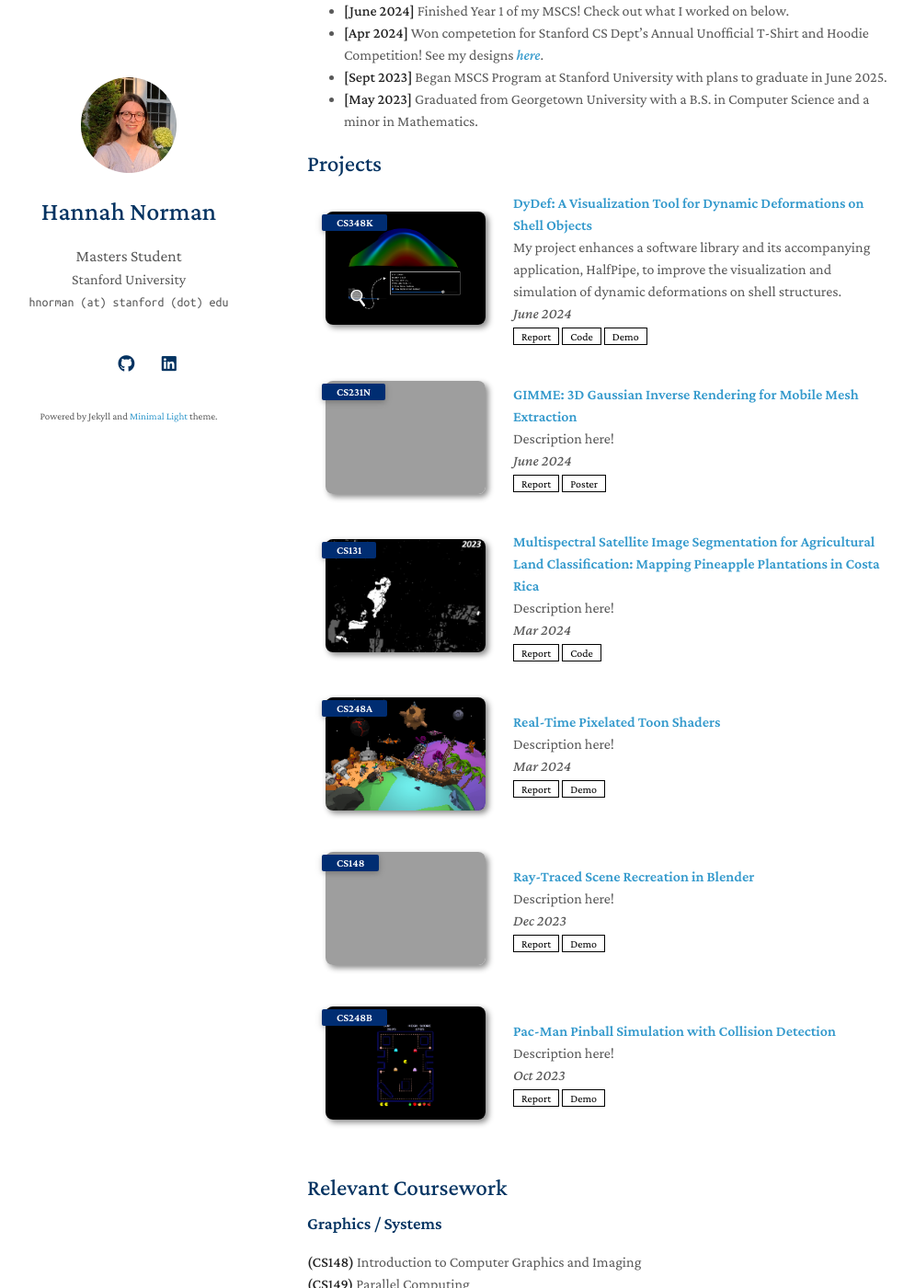
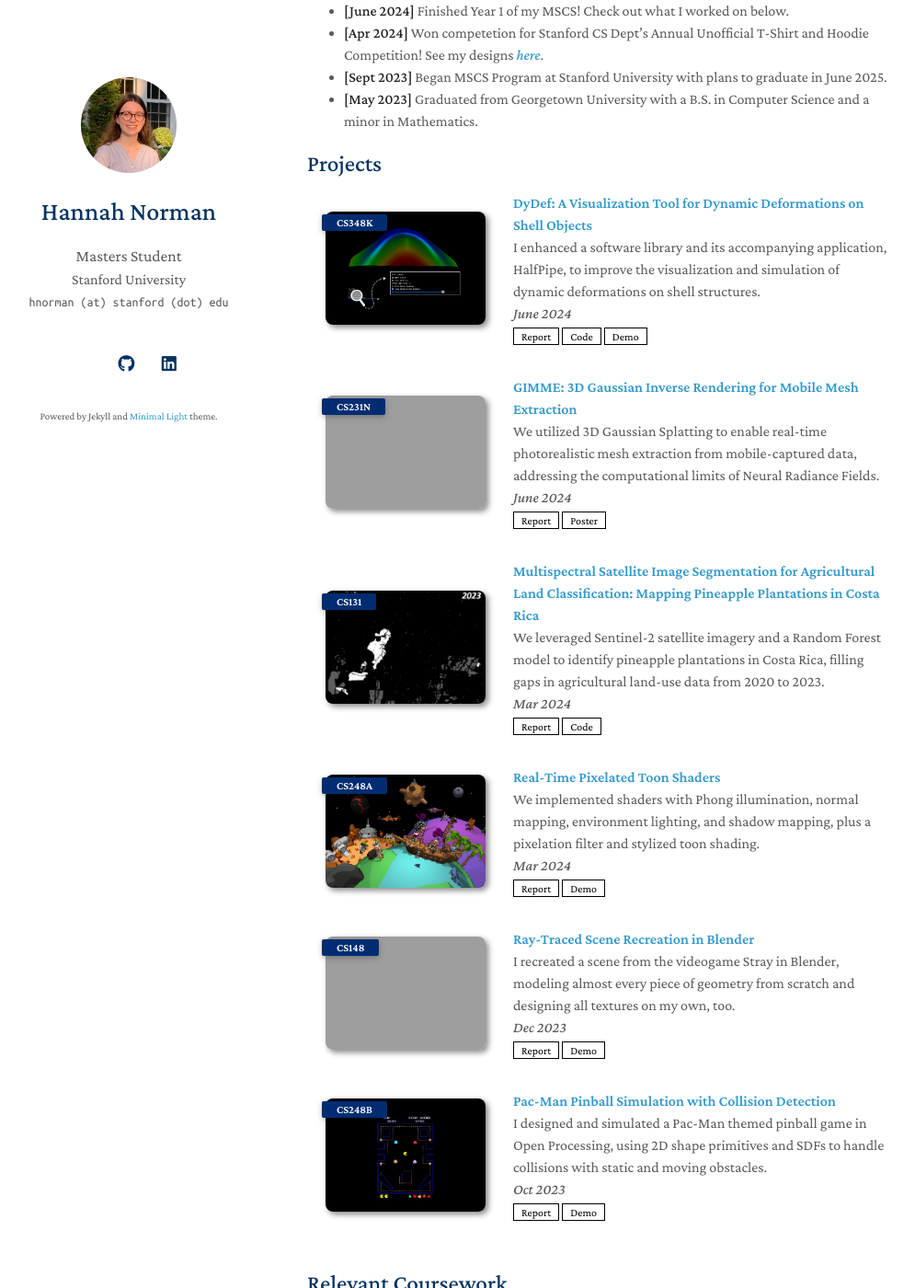
Before and after one commit to hnorm0629/portfolio, a Jekyll site: the page built from index.md, in a window 1280 px wide and 1400 px high, scrolled down 339 px. Shown: the whole window at 92% size, without its empty margins (136-1131 px from the left). Built offline with Jekyll 4.4.1, drawn with Linux system fonts in a browser that asks for light colours; nearby versions of some CDN libraries; a style sheet for code colours, icons or effects is not loaded; our own code applies the rules of GitHub Pages for plain Markdown files; grey boxes are pictures that could not be loaded.

Commit message:
Update projects.yml

```diff
--- a/_data/projects.yml
+++ b/_data/projects.yml
@@ -1,7 +1,7 @@
 main:
 
   - title: "DyDef: A Visualization Tool for Dynamic Deformations on Shell Objects"
-    description: My project enhances a software library and its accompanying application, HalfPipe, to improve the visualization and simulation of dynamic deformations on shell structures.
+    description: I enhanced a software library and its accompanying application, HalfPipe, to improve the visualization and simulation of dynamic deformations on shell structures.
     course: CS348K
     date: June 2024
     report: ./assets/files/cs348k_report.pdf
@@ -10,7 +10,7 @@ main:
     image: ./assets/img/cs348k_img3.png
 
   - title: "GIMME: 3D Gaussian Inverse Rendering for Mobile Mesh Extraction"
-    description: Description here!
+    description: We utilized 3D Gaussian Splatting to enable real-time photorealistic mesh extraction from mobile-captured data, addressing the computational limits of Neural Radiance Fields.
     course: CS231N
     date: June 2024
     report: ./assets/files/cs231n_report.pdf
@@ -18,7 +18,7 @@ main:
     image: ./assets/img/cs231n_img.png
 
   - title: "Multispectral Satellite Image Segmentation for Agricultural Land Classification: Mapping Pineapple Plantations in Costa Rica"
-    description: Description here!
+    description: We leveraged Sentinel-2 satellite imagery and a Random Forest model to identify pineapple plantations in Costa Rica, filling gaps in agricultural land-use data from 2020 to 2023.
     course: CS131
     date: Mar 2024
     report: ./assets/files/cs131_report.pdf
@@ -26,7 +26,7 @@ main:
     image: ./assets/img/cs131_img.png
 
   - title: "Real-Time Pixelated Toon Shaders"
-    description: Description here!
+    description: We implemented shaders with Phong illumination, normal mapping, environment lighting, and shadow mapping, plus a pixelation filter and stylized toon shading.
     course: CS248A
     date: Mar 2024
     report: ./assets/files/cs248a_report.pdf
@@ -34,7 +34,7 @@ main:
     image: ./assets/img/cs248a_img.png
 
   - title: "Ray-Traced Scene Recreation in Blender"
-    description: Description here!
+    description: I recreated a scene from the videogame Stray in Blender, modeling almost every piece of geometry from scratch and designing all textures on my own, too.
     course: CS148
     date: Dec 2023
     report: ./assets/files/cs148_report.pdf
@@ -42,7 +42,7 @@ main:
     image: ./assets/img/cs148_img.png
 
   - title: "Pac-Man Pinball Simulation with Collision Detection"
-    description: Description here!
+    description: I designed and simulated a Pac-Man themed pinball game in Open Processing, using 2D shape primitives and SDFs to handle collisions with static and moving obstacles.
     course: CS248B
     date: Oct 2023
     report: ./assets/files/cs248b_report.pdf
```
